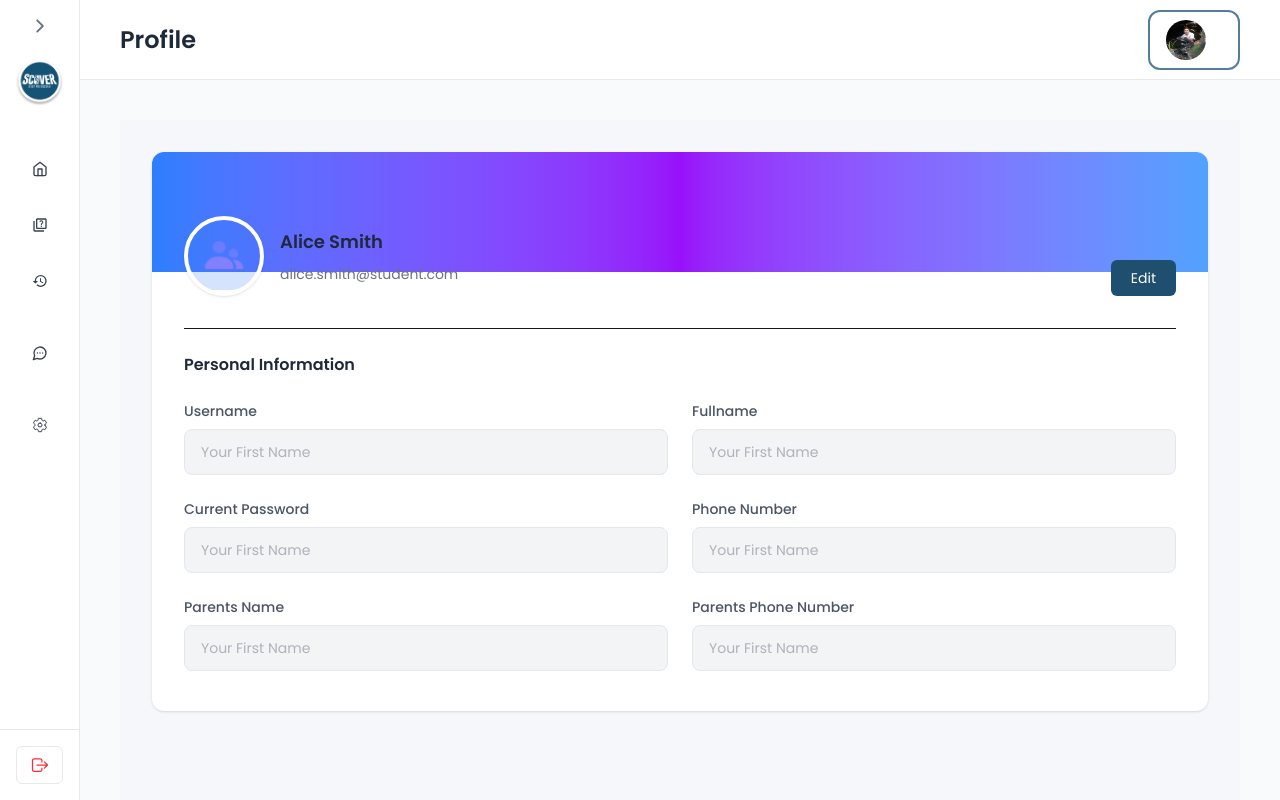
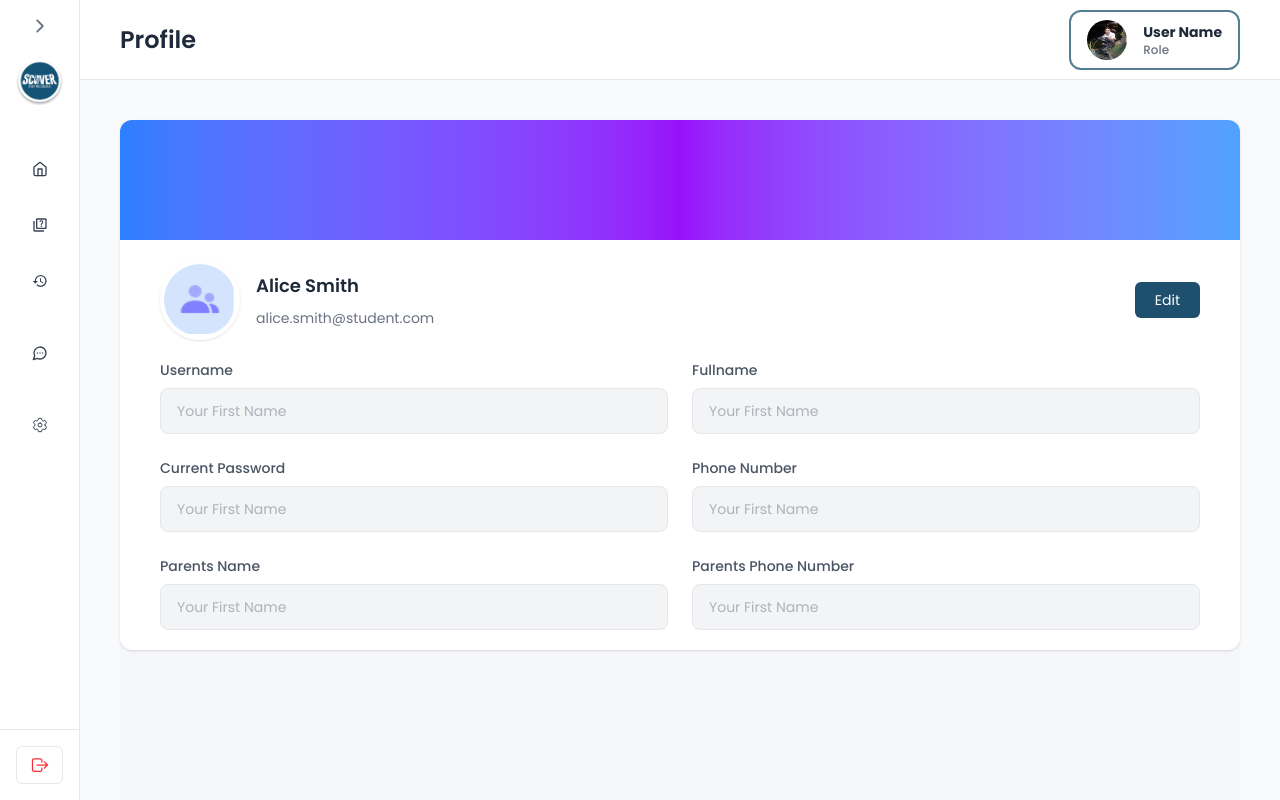
Before and after one commit to bimantaraaryasatya/Quiz_Scover, a Next.js app: page /student/profile in a window 1280 px wide. Built offline with nearby package versions, Linux system fonts and the light colour scheme.

Commit message:
fix: fix design

```diff
--- a/app/student/profile/page.tsx
+++ b/app/student/profile/page.tsx
@@ -9,18 +9,18 @@ export default function StudentProfile() {
   const [showParentModal, setShowParentModal] = useState(false)
 
   return (
-    <div className="p-8 bg-[#f5f7fb] min-h-screen">
+    <div className="bg-[#f5f7fb] min-h-screen">
 
       {/* PROFILE CARD */}
-      <div className="bg-white rounded-xl shadow-sm overflow-hidden">
+      <div className="bg-white flex flex-col rounded-xl shadow-sm overflow-hidden">
 
         {/* GRADIENT */}
-        <div className="h-[120px] bg-gradient-to-r from-blue-500 via-purple-600 to-blue-400" />
+        <div className="h-30 bg-linear-to-r from-blue-500 via-purple-600 to-blue-400" />
 
-        <div className="px-8 pb-10">
+        <div className="px-10 py-5 flex flex-col gap-5">
 
           {/* TOP SECTION */}
-          <div className="flex items-end justify-between -mt-14 mb-8">
+          <div className="flex flex-col items-end gap-5 justify-between md:flex-row md:items-center">
 
             <div className="flex items-center gap-4">
               <div className="w-20 h-20 rounded-full border-4 border-white overflow-hidden shadow">
@@ -54,12 +54,7 @@ export default function StudentProfile() {
           </div>
 
           {/* DIVIDER */}
-          <div className="border-t pt-6">
-
-            <h3 className="font-semibold text-gray-800 mb-6">
-              Personal Information
-            </h3>
-
+          <div>
             {/* GRID */}
             <div className="grid grid-cols-1 md:grid-cols-2 gap-6">
 
--- a/components/SideBarTemplate/sideBar.tsx
+++ b/components/SideBarTemplate/sideBar.tsx
@@ -214,10 +214,10 @@ const Sidebar = ({ children, id, title, menuList }: ManagerProp) => {
               <img src={ProfilePicTest.src} alt="Profile" className="w-10 h-10 rounded-full" />
               <div className="leading-tight hidden md:block">
                 <p className="font-bold text-sm text-gray-800">
-                  {name}
+                  {name || "User Name"}
                 </p>
                 <p className="font-medium text-xs text-gray-500">
-                  {admin?.role}
+                  {admin?.role || "Role"}
                 </p>
               </div>
             </div>
```
